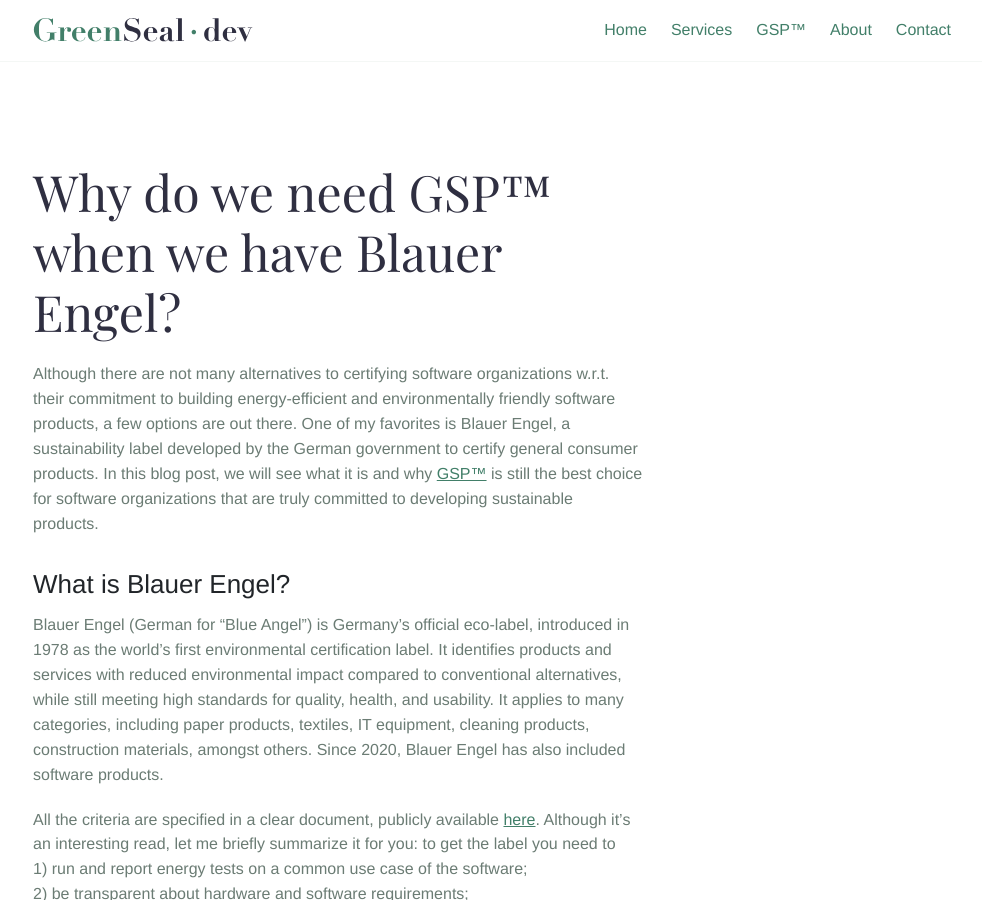
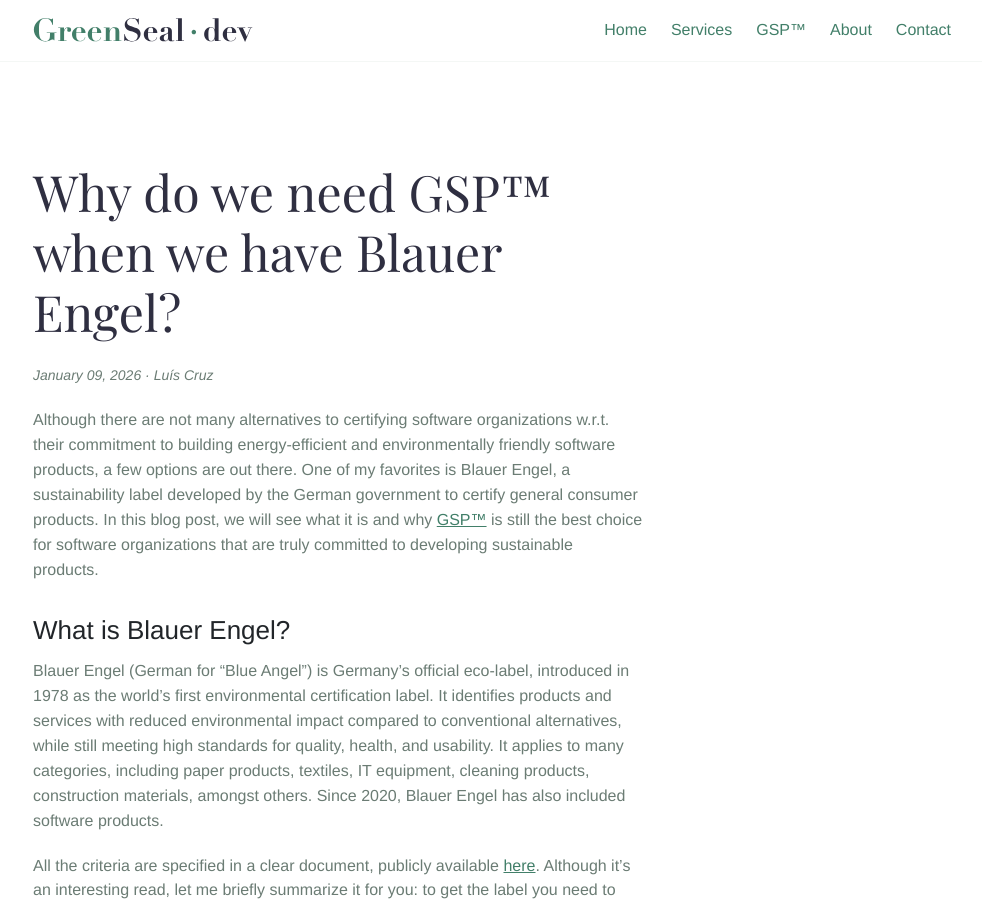
Before and after one commit to luiscruz/greenseal-website, a Jekyll site: the page built from blog/2026-01-09-blue-angel.md, in a window 1280 px wide and 900 px high. Shown: the whole window, without its empty margins (142-1124 px from the left). Built offline with Jekyll 4.4.1, drawn with Linux system fonts in a browser that asks for light colours.

Commit message:
update old blog posts

```diff
--- a/blog/2026-01-09-blue-angel.md
+++ b/blog/2026-01-09-blue-angel.md
@@ -1,6 +1,8 @@
 ---
-layout: page
+layout: blog
 title: "Why do we need GSP™ when we have Blauer Engel?"
+author: Luís Cruz
+date: 2026-01-09
 ---
 
 Although there are not many alternatives to certifying software organizations w.r.t. their commitment to building energy-efficient and environmentally friendly software products, a few options are out there. One of my favorites is Blauer Engel, a sustainability label developed by the German government to certify general consumer products. In this blog post, we will see what it is and why [GSP™] is still the best choice for software organizations that are truly committed to developing sustainable products.
```
Also changed, not shown: blog/2026-01-20-problem-of-measuring.md (+3 -1 lines).
